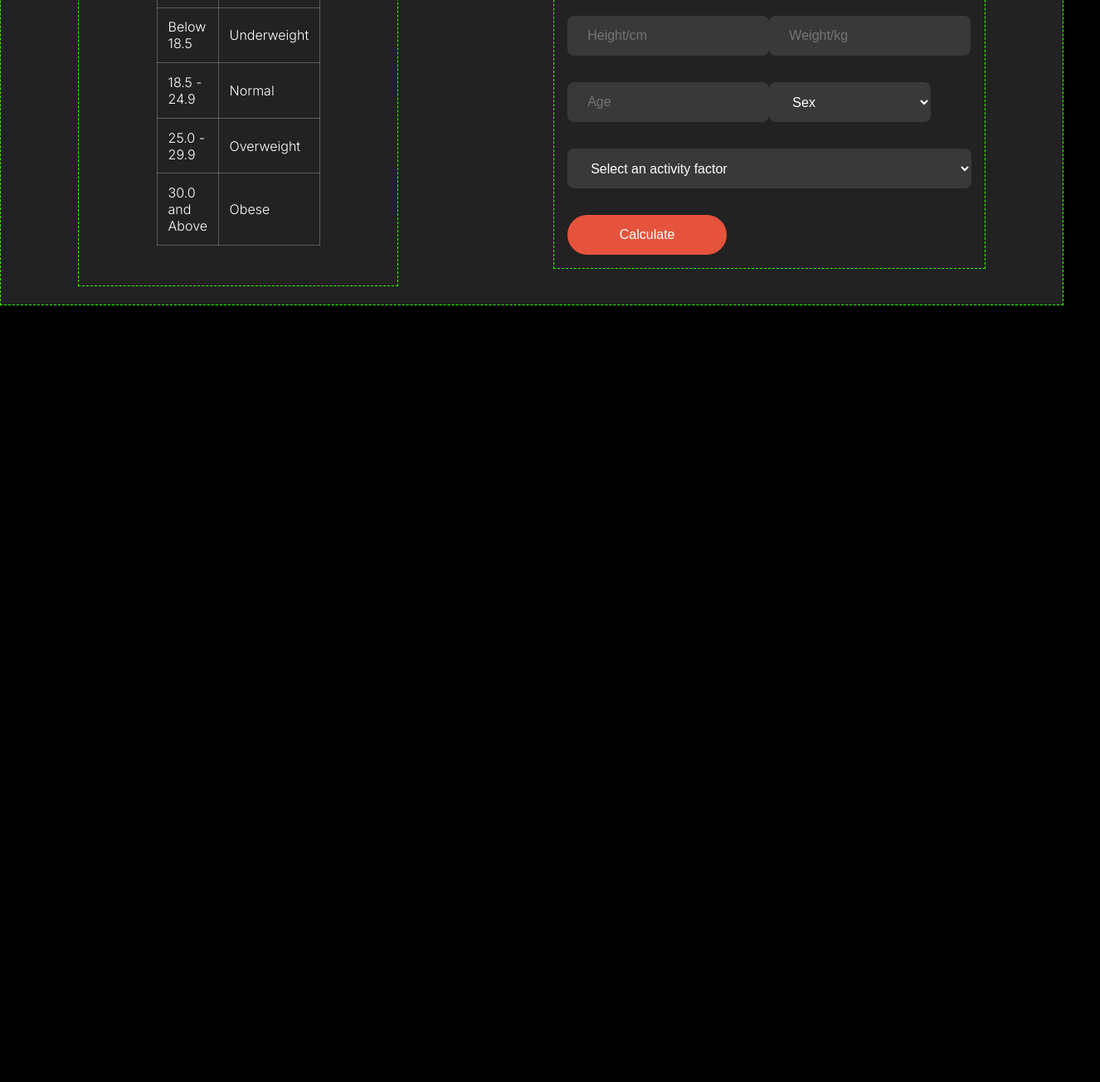
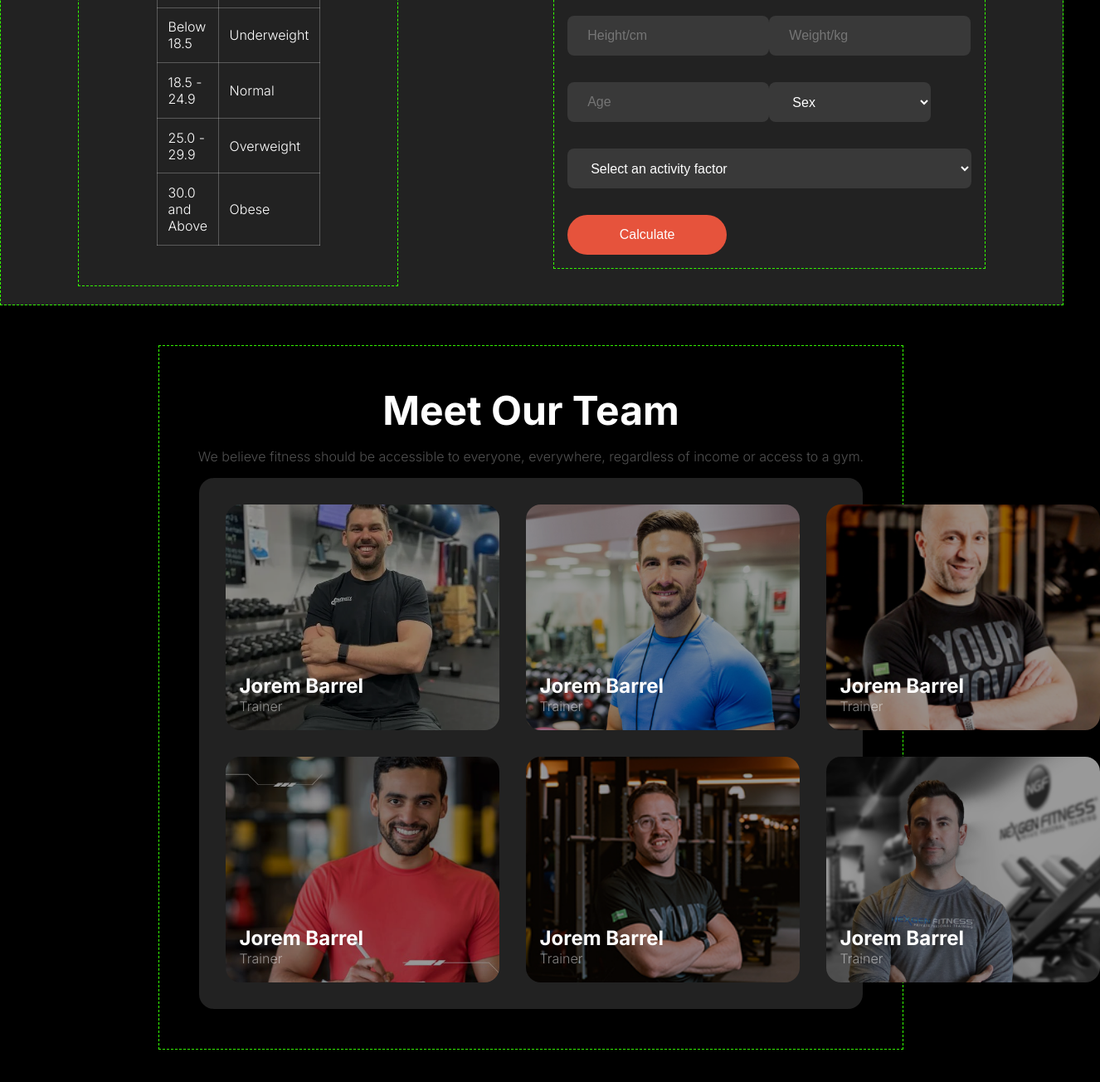
Before and after one commit to dbakibillah/fitness_web_a2, a plain HTML site: page index.html in a window 1280 px wide. Shown: the part 2145-3449 px from the top of the page at 83% size, 1326 px wide, since content can reach past the window. Before the commit the page ends 2561 px from the top, so only its background shows below. Drawn offline with Linux system fonts and the light colour scheme.

Commit message:
team section done

```diff
--- a/index.html
+++ b/index.html
@@ -155,6 +155,69 @@
                 <button class="primary-btn">Calculate</button>
             </div>
         </section>
+
+        <!-- meet out team section -->
+        <section class="meet-out-team">
+            <h1>Meet Our Team</h1>
+            <p>We believe fitness should be accessible to everyone, everywhere, regardless of income or access to a gym.
+            </p>
+            <div class="team-container">
+                <div class="team-card">
+                    <div class="team-img">
+                        <img src="./images/trainer1.png" alt="Trainer">
+                    </div>
+                    <div class="team-content">
+                        <h4>Jorem Barrel</h4>
+                        <p>Trainer</p>
+                    </div>
+                </div>
+                <div class="team-card">
+                    <div class="team-img">
+                        <img src="./images/trainer2.png" alt="Trainer">
+                    </div>
+                    <div class="team-content">
+                        <h4>Jorem Barrel</h4>
+                        <p>Trainer</p>
+                    </div>
+                </div>
+                <div class="team-card">
+                    <div class="team-img">
+                        <img src="./images/trainer3.png" alt="Trainer">
+                    </div>
+                    <div class="team-content">
+                        <h4>Jorem Barrel</h4>
+                        <p>Trainer</p>
+                    </div>
+                </div>
+                <div class="team-card">
+                    <div class="team-img">
+                        <img src="./images/trainer4.png" alt="Trainer">
+                    </div>
+                    <div class="team-content">
+                        <h4>Jorem Barrel</h4>
+                        <p>Trainer</p>
+                    </div>
+                </div>
+                <div class="team-card">
+                    <div class="team-img">
+                        <img src="./images/trainer5.png" alt="Trainer">
+                    </div>
+                    <div class="team-content">
+                        <h4>Jorem Barrel</h4>
+                        <p>Trainer</p>
+                    </div>
+                </div>
+                <div class="team-card">
+                    <div class="team-img">
+                        <img src="./images/trainer6.png" alt="Trainer">
+                    </div>
+                    <div class="team-content">
+                        <h4>Jorem Barrel</h4>
+                        <p>Trainer</p>
+                    </div>
+                </div>
+            </div>
+        </section>
     </main>
     <footer></footer>
 </body>
--- a/styles/style.css
+++ b/styles/style.css
@@ -367,3 +367,75 @@ td {
     font-size: 1rem;
     color: #FFFFFF;
 }
+
+/* meet out team section styles */
+.meet-out-team {
+    border: 1px dashed #33ff00;
+    width: 65%;
+    margin: 3rem auto;
+    padding: 2rem;
+}
+
+.meet-out-team h1 {
+    font-size: 3rem;
+    margin: 1rem auto;
+    text-align: center;
+}
+
+.meet-out-team p {
+    font-size: 1rem;
+    font-weight: 300;
+    color: #ffffff50;
+    text-align: center;
+}
+
+.team-container {
+    display: grid;
+    grid-template-columns: repeat(3, 1fr);
+    place-items: center;
+    margin: 1rem 1rem;
+    padding: 1rem 1rem;
+    background-color: #222222;
+    border-radius: 18px;
+}
+
+.team-card {
+    /* border: 1px dashed #33ff00; */
+    width: 330px;
+    height: 272px;
+    margin: 1rem 1rem;
+    position: relative;
+}
+
+.team-img {
+    width: 100%;
+    height: 100%;
+    filter: brightness(60%);
+}
+
+.team-img img {
+    width: 100%;
+    height: 100%;
+    object-fit: cover;
+    border-radius: 18px;
+}
+
+.team-content {
+    position: absolute;
+    top: 75%;
+    left: 5%;
+    text-align: start;
+}
+
+.team-content h4 {
+    font-size: 1.5rem;
+    text-align: start;
+    margin: 0px;
+}
+
+.team-content p {
+    font-size: 1rem;
+    text-align: start;
+    margin: 0px;
+    color: #ffffff80;
+}
```
